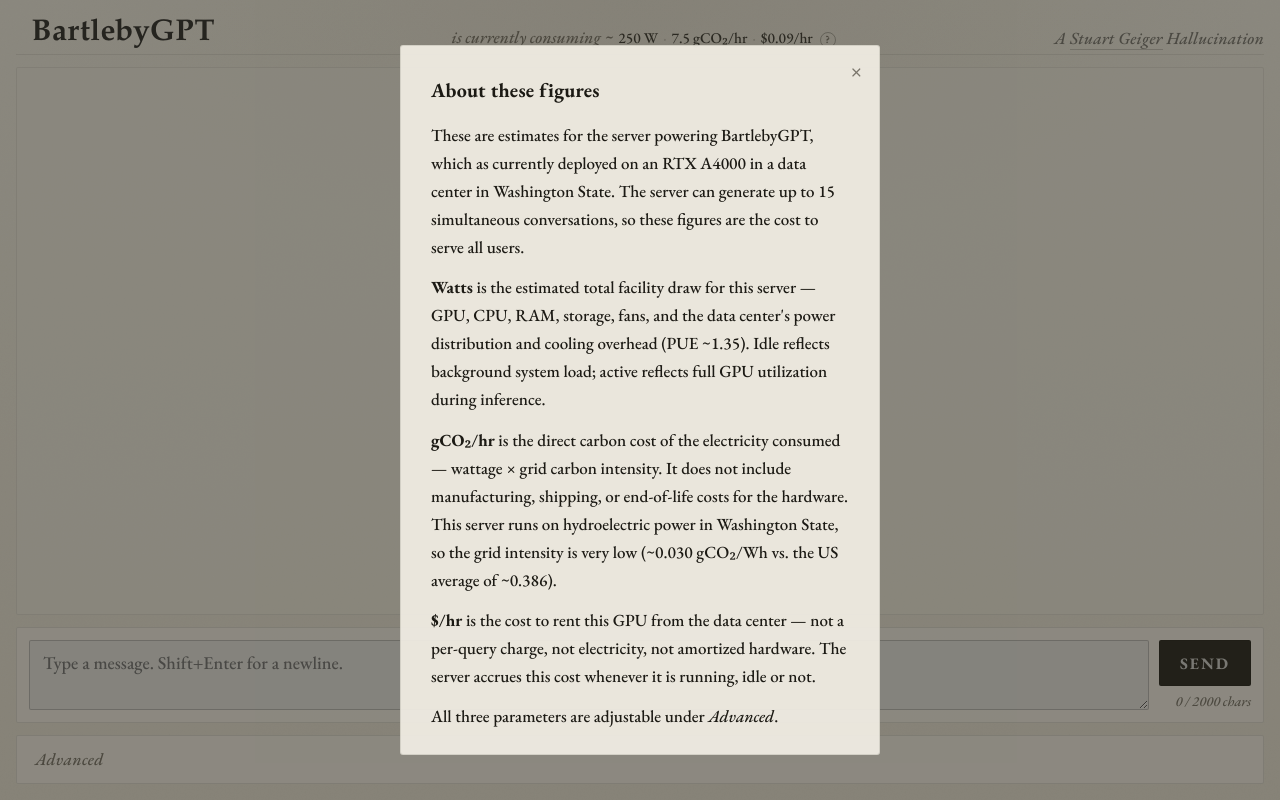
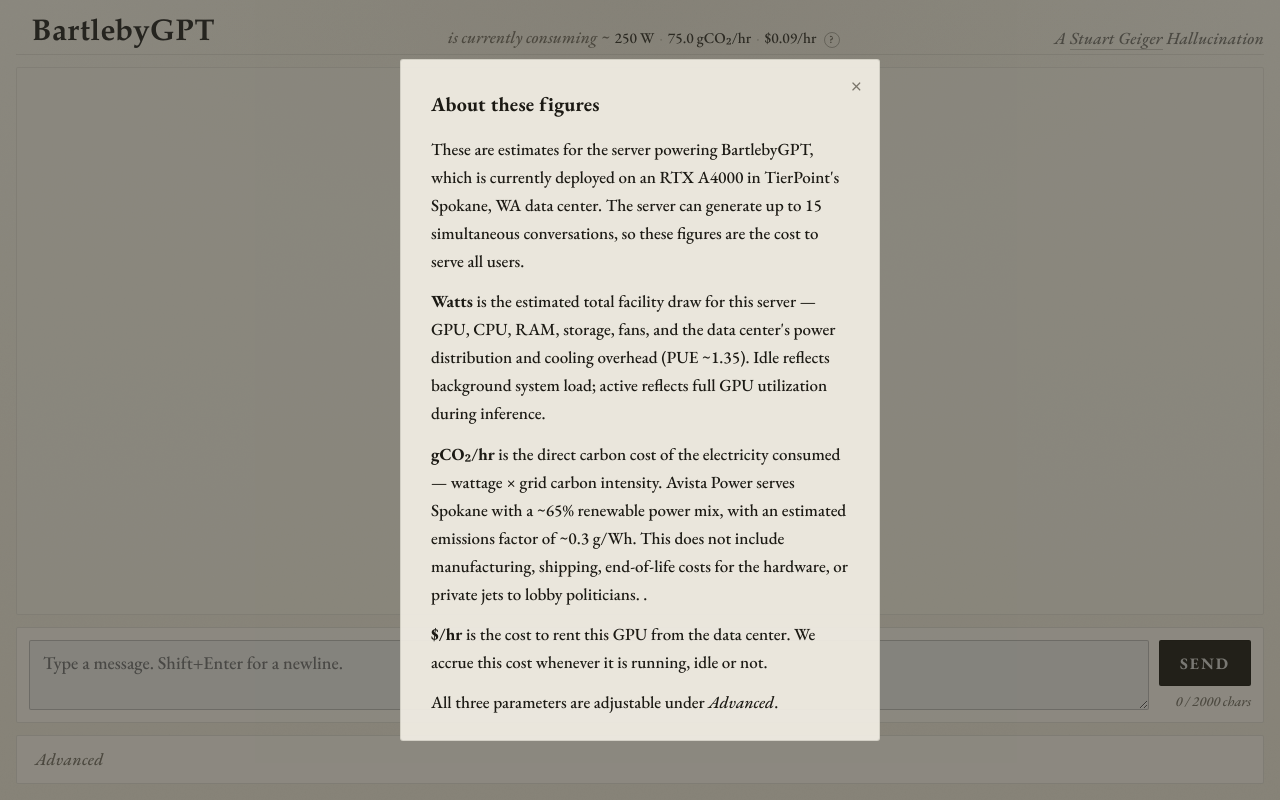
Before and after one commit to staeiou/bartlebyGPT, a plain HTML site: page docs/index.html in a window 1280 px wide. Both pictures are taken after a click on the button "Explain these figures". Drawn offline with nearby package versions, Linux system fonts and the light colour scheme.

Commit message:
Update index.html

```diff
--- a/docs/index.html
+++ b/docs/index.html
@@ -725,10 +725,10 @@
     <div class="power-modal" role="dialog" aria-modal="true">
       <button class="power-modal-close" id="power-modal-close" aria-label="Close">×</button>
       <h2>About these figures</h2>
-      <p>These are estimates for the server powering BartlebyGPT, which as currently deployed on an RTX A4000 in a data center in Washington State. The server can generate up to 15 simultaneous conversations, so these figures are the cost to serve all users.
+      <p>These are estimates for the server powering BartlebyGPT, which is currently deployed on an RTX A4000 in TierPoint's Spokane, WA data center. The server can generate up to 15 simultaneous conversations, so these figures are the cost to serve all users.
       <p><strong>Watts</strong> is the estimated total facility draw for this server — GPU, CPU, RAM, storage, fans, and the data center's power distribution and cooling overhead (PUE ~1.35). Idle reflects background system load; active reflects full GPU utilization during inference.</p>
-      <p><strong>gCO₂/hr</strong> is the direct carbon cost of the electricity consumed — wattage × grid carbon intensity. It does not include manufacturing, shipping, or end-of-life costs for the hardware. This server runs on hydroelectric power in Washington State, so the grid intensity is very low (~0.030 gCO₂/Wh vs. the US average of ~0.386).</p>
-      <p><strong>$/hr</strong> is the cost to rent this GPU from the data center — not a per-query charge, not electricity, not amortized hardware. The server accrues this cost whenever it is running, idle or not.</p>
+      <p><strong>gCO₂/hr</strong> is the direct carbon cost of the electricity consumed — wattage × grid carbon intensity. Avista Power serves Spokane with a ~65% renewable power mix, with an estimated emissions factor of ~0.3 g/Wh. This does not include manufacturing, shipping, end-of-life costs for the hardware, or private jets to lobby politicians. .</p>
+      <p><strong>$/hr</strong> is the cost to rent this GPU from the data center. We accrue this cost whenever it is running, idle or not.</p>
       <p>All three parameters are adjustable under <em>Advanced</em>.</p>
     </div>
   </div>
@@ -764,7 +764,7 @@
       topP: 0.9,
       wattsIdle: 250,
       wattsActive: 450,
-      gco2PerWh: 0.030,
+      gco2PerWh: 0.30,
       costPerHr: 0.09,
     };
 
```
